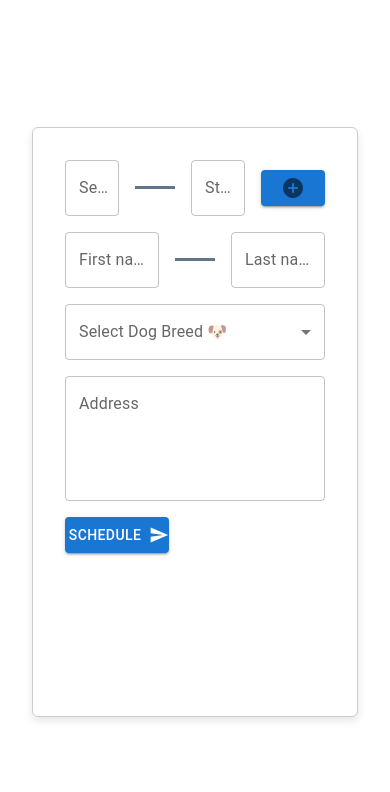
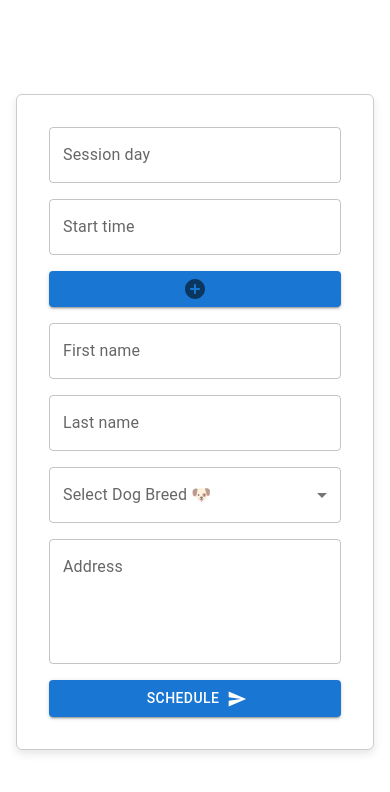
Before and after one commit to Harkanni/calender-app, a Next.js app: page /calender in a window 390 px wide. Shown: the top 792 px of the page. Built offline with nearby package versions, Linux system fonts and the light colour scheme.

Commit message:
responsive

```diff
--- a/app/calender/page.tsx
+++ b/app/calender/page.tsx
@@ -17,6 +17,7 @@ import Spacer from '@/components/Spacer';
 import { Button, FormControl, InputLabel, MenuItem, Select, SelectChangeEvent, TextField } from '@mui/material';
 // import { DateRangePicker } from '@mui/x-date-pickers-pro/DateRangePicker';
 
+import styles from '@/app/style.module.css'
 import { UserContext } from '@/constants/UserContext';
 import SendIcon from '@mui/icons-material/Send'
 import AddIcon from '@mui/icons-material/AddCircleRounded';
@@ -91,7 +92,7 @@ export default function CommonlyUsedComponents() {
 
       try {
          // Make a POST request to the API with the sessionData
-         const response = await axios.post(apiEndpoint, { ...user, dogBreed:breed, session:sessionData });
+         const response = await axios.post(apiEndpoint, { ...user, dogBreed: breed, session: sessionData });
 
          // Check if the request was successful (status code 2xx)
          if (response.status === 200) {
@@ -177,27 +178,30 @@ export default function CommonlyUsedComponents() {
    return (
       <UserContext.Provider value={[]}>
          <LocalizationProvider dateAdapter={AdapterMoment}>
-            <div className={`${(loading || modal) && 'blurBg'} form-container flex flex-col gap-4 min-w-[70vw] min-h-[70vh] m-auto bg-white rounded-md`}>
+            <div className={`${(loading || modal) && 'blurBg'} form-container flex flex-col gap-4 min-w-[70vw] min-h-[70vh] ${styles.container}  m-auto bg-white rounded-md`}>
                {
                   [...Array(sessionCount)].map((_, index) => {
                      // console.log(index)
                      return (
                         <SessionWrapper key={`${index} session`} id={index}>
-                           <DatePicker localeText={{ clockLabelText: () => '' }} disablePast format='ddd. MMMM Do, YYYY' label="Session day" className='flex-1' value={date} onChange={(date: any, id) => handleDateOrTimeChange(date, 'date', index)} name={'date'} />
+                           <DatePicker localeText={{ clockLabelText: () => '' }} disablePast format='ddd. MMMM Do, YYYY' label="Session day" className={`flex-1 ${styles.datePicker}`} value={date} onChange={(date: any, id) => handleDateOrTimeChange(date, 'date', index)} name={'date'} />
                            <Spacer />
-                           <TimePicker label="Start time" className='flex-1' onChange={(time: any) => handleDateOrTimeChange(time, 'time', index)} name='time' value={time} />
-                           <Button className='hover:bg-slate-500 flex justify-center' variant="contained" onClick={() => addSession(index)}>
+                           <TimePicker label="Start time" className={`flex-1 ${styles.timePicker}`} onChange={(time: any) => handleDateOrTimeChange(time, 'time', index)} name='time' value={time} />
+                           <Button className={`hover:bg-slate-500 flex justify-center ${styles.lg_addSession}`} variant="contained" onClick={() => addSession(index)}>
                               <AddIcon color='action' />
                            </Button>
                         </SessionWrapper>
                      )
                   })
                }
+               <Button className={`hover:bg-slate-500 flex justify-center p-4 mb-4 sm:hidden ${styles.sm_addSession}`} variant="contained" onClick={() => addSession(sessionCount)}>
+                  <AddIcon color='action' />
+               </Button>
 
                <SessionWrapper>
-                  <TextField id="outlined-basic" label="First name" name='firstName' variant="outlined" className='flex-1' value={user.firstName} onChange={handleNameChange} />
+                  <TextField id="outlined-basic" label="First name" name='firstName' variant="outlined" className={`flex-1 ${styles.textField}`} value={user.firstName} onChange={handleNameChange} />
                   <Spacer />
-                  <TextField id="outlined-basic" label="Last name" name='lastName' variant="outlined" className='flex-1' value={user.lastName} onChange={handleNameChange} />
+                  <TextField id="outlined-basic" label="Last name" name='lastName' variant="outlined" className={`flex-1 ${styles.textField}`} value={user.lastName} onChange={handleNameChange} />
                </SessionWrapper>
 
                <SessionWrapper>
@@ -233,7 +237,7 @@ export default function CommonlyUsedComponents() {
                   />
                </SessionWrapper>
 
-               <Button className='text-black text-bold p-4 w-[40%] hover:bg-slate-500' variant="contained" endIcon={<SendIcon />} onClick={handleSchedule}>
+               <Button className={`text-black text-[.5rem] p-4 w-[40%] hover:bg-slate-500 ${styles.scheduleBTN}`} variant="contained" endIcon={<SendIcon />} onClick={handleSchedule}>
                   Schedule
                </Button>
 
--- a/app/globals.css
+++ b/app/globals.css
@@ -37,7 +37,7 @@ body {
   align-items: center;
   justify-content: center;
   min-height: 100vh;
-  padding: 2rem;
+  padding: 1rem;
 }
 
 .form-container {
--- /dev/null
+++ b/app/style.module.css
@@ -0,0 +1,30 @@
+
+
+
+@media screen and (max-width: 640px){
+   .container {
+      width: 100% !important;
+   }
+   .sessionWrapper {
+      flex-direction: column;
+      /* background: grey; */
+   }
+   .datePicker {
+      width: 100% !important;
+   }
+   .spacer {
+      display: none;
+   }
+   .timePicker {
+      width: 100% !important;
+   }
+   .textField {
+      width: 100% !important;
+   }
+   .lg_addSession {
+      display: none !important;
+   }
+   .scheduleBTN {
+      width: 100% !important;
+   }
+}
--- a/components/SessionWrapper.tsx
+++ b/components/SessionWrapper.tsx
@@ -1,8 +1,9 @@
 import React from 'react'
+import styles from "@/app/style.module.css"
 
 const SessionWrapper = ({ children, id }: Readonly<{ children: React.ReactNode, id?:number }>) => {
    return (
-      <div className={`session-wrapper w-[100%] flex justify-center items-center gap-4`}>
+      <div className={`session-wrapper w-[100%] flex justify-center items-center gap-4 ${styles.sessionWrapper}`}>
          {children}
       </div>
    )
--- a/components/Spacer.tsx
+++ b/components/Spacer.tsx
@@ -1,8 +1,9 @@
 import React from 'react'
+import styles from '@/app/style.module.css'
 
 const Spacer = () => {
   return (
-    <div className={`w-[40px] h-[3px] bg-slate-500`}></div>
+    <div className={`w-[40px] h-[3px] bg-slate-500 ${styles.spacer}`}></div>
   )
 }
 
```
